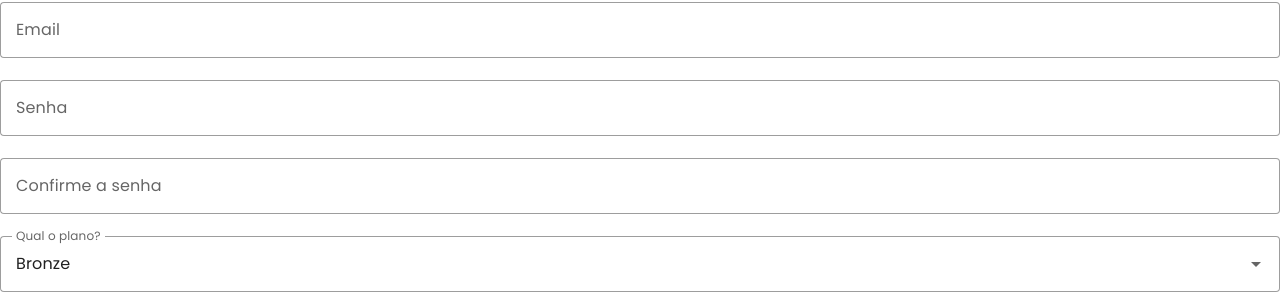
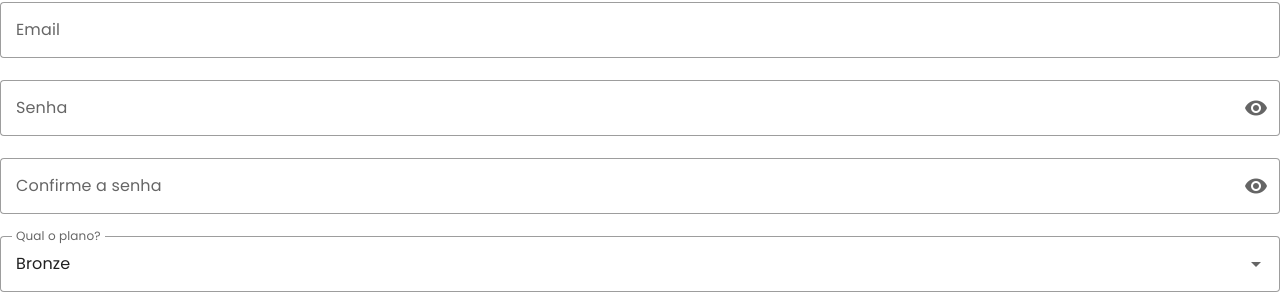
Before and after one commit to VeronicaVilas/ProjetoFinal_Modulo1_TrainSys, a Vue app in the folder TrainSys/: page /#/cadastro/usuario in a window 1280 px wide. Shown: the part 124-418 px from the top of the page. Built offline with nearby package versions, Linux system fonts and the light colour scheme; a web font is replaced by a local one.

Commit message:
feat: add visibility like passwords

```diff
--- a/TrainSys/src/views/register/User/User.vue
+++ b/TrainSys/src/views/register/User/User.vue
@@ -22,19 +22,23 @@
       <v-text-field
       label="Senha"
       placeholder="Insira a senha"
-      type="password"
       v-model="password"
+      :type="passwordVisibility ? 'text' : 'password'"
       :error-messages="this.errorValidation.password"
       variant="outlined"
+      :append-inner-icon="passwordVisibility ? 'mdi-eye-off' : 'mdi-eye'"
+      @click:append-inner="passwordVisibility = !passwordVisibility"
       />
 
       <v-text-field
       label="Confirme a senha"
       placeholder="Insira a senha novamente"
-      type="password"
+      :type="passwordConfirmationVisibility ? 'text' : 'password'"
       v-model="passwordConfirmation"
       :error-messages="this.errorValidation.passwordConfirmation"
       variant="outlined"
+      :append-inner-icon="passwordConfirmationVisibility ? 'mdi-eye-off' : 'mdi-eye'"
+      @click:append-inner="passwordConfirmationVisibility = !passwordConfirmationVisibility"
       />
 
       <v-select
@@ -50,6 +54,7 @@
       />
 
       <v-btn type="submit">Cadastrar</v-btn>
+
     </v-form>
 </template>
 
@@ -73,7 +78,9 @@ export default {
         {plan: 'Ouro', value: 'gold'},
       ],
 
-      errorValidation: {}
+      errorValidation: {},
+      passwordVisibility: false,
+      passwordConfirmationVisibility: false
     }
   },
 
```
